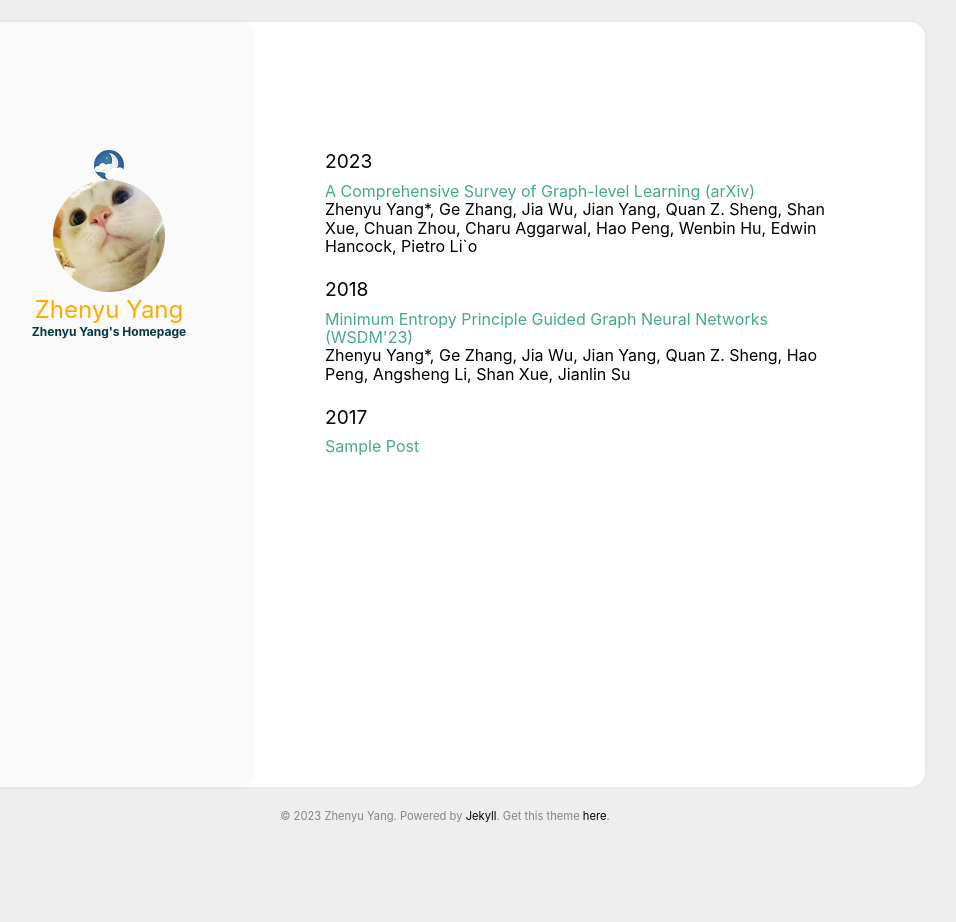
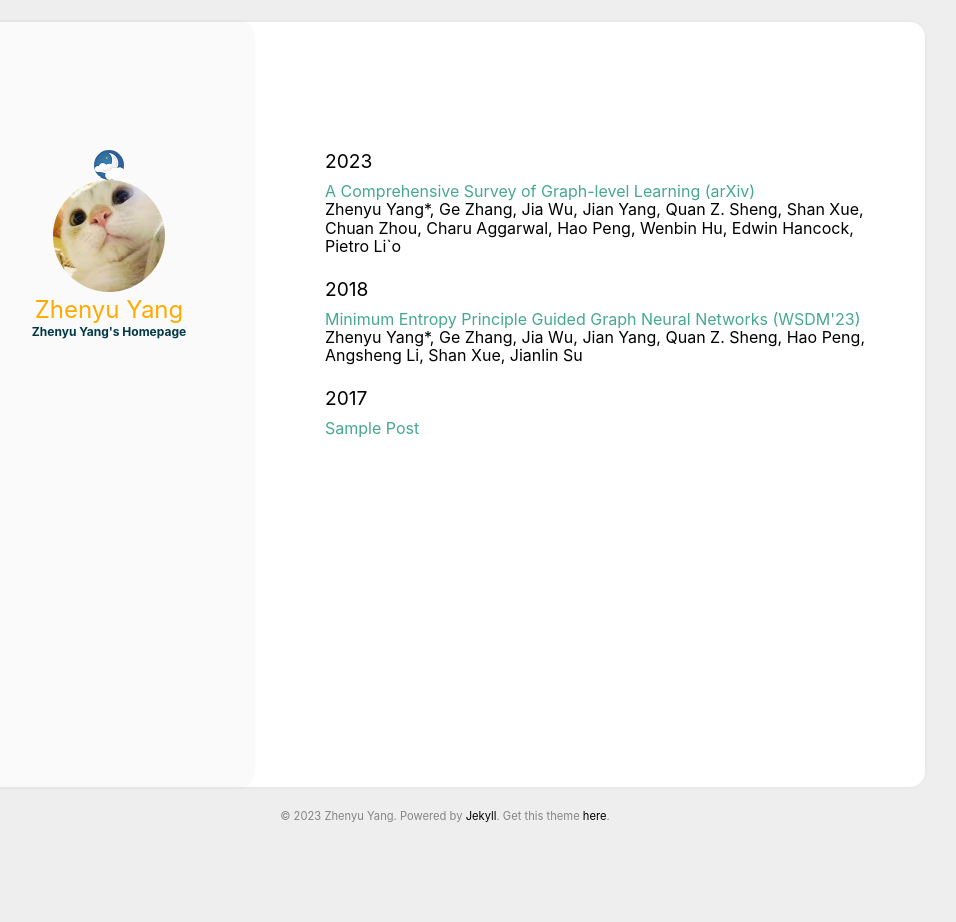
Before and after one commit to ZhenyuYangMQ/ZhenyuYangMQ.github.io, a Jekyll site: the page built from index.html, in a window 1280 px wide. Shown: the whole page, without its empty margins (195-1151 px from the left). Built offline with Jekyll 4.4.1, drawn with Linux system fonts in a browser that asks for light colours.

Commit message:
Update main.scss

```diff
--- a/assets/css/main.scss
+++ b/assets/css/main.scss
@@ -264,7 +264,7 @@ img {
 .archive_title {
     word-wrap: normal;
     @include breakpoint(medium) {
-        max-width: 90%;
+        max-width: 95%;
     }
 }
 
```
